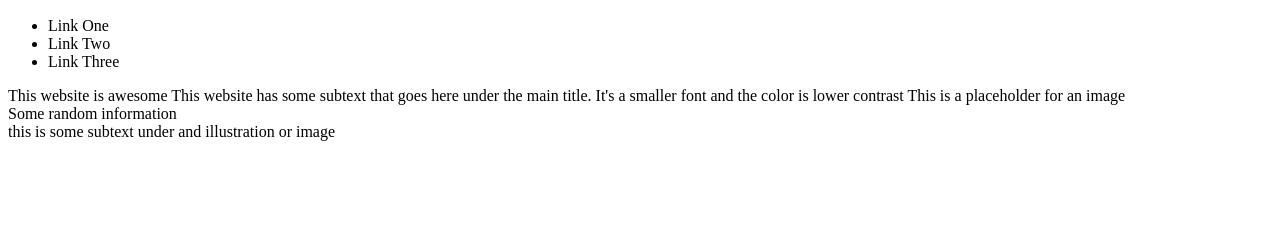
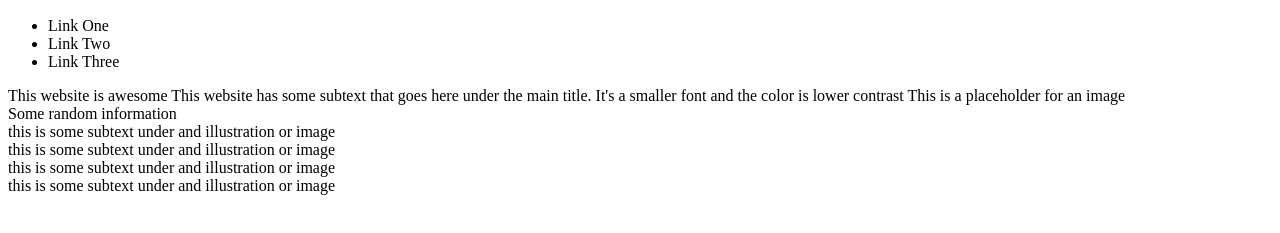
Before and after one commit to MajorOcelot/odin-landing-page, a plain HTML site: page index.html in a window 1280 px wide. Shown: the part 27-260 px from the top of the page. Drawn offline with Linux system fonts and the light colour scheme.

Commit message:
Added 3 more card divs to a total of 4

```diff
--- a/index.html
+++ b/index.html
@@ -35,6 +35,18 @@
                 <a class="empty-image"></a>
                 <a class="card-text">this is some subtext under and illustration or image</a>
             </div>
+            <div class="card">
+                <a class="empty-image"></a>
+                <a class="card-text">this is some subtext under and illustration or image</a>
+            </div>
+            <div class="card">
+                <a class="empty-image"></a>
+                <a class="card-text">this is some subtext under and illustration or image</a>
+            </div>
+            <div class="card">
+                <a class="empty-image"></a>
+                <a class="card-text">this is some subtext under and illustration or image</a>
+            </div>
         </div>
 
     </body>
```
